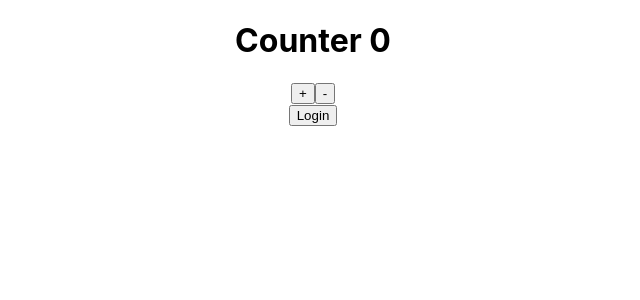
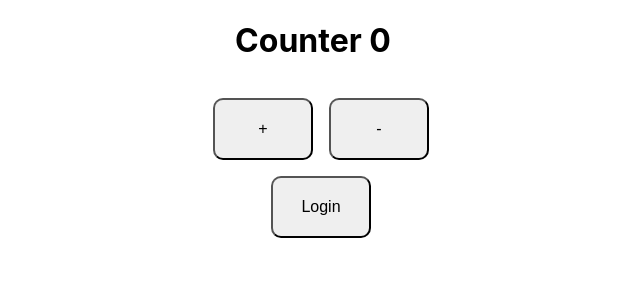
Before and after one commit to amine-amari/redux-example, a React (Create React App) app: page / in a window 1280 px wide. Shown: the top 300 px of the page, without its empty margins (327-967 px from the left). Built offline with nearby package versions, Linux system fonts and the light colour scheme.

Commit message:
added styling to buttons

```diff
--- a/src/App.css
+++ b/src/App.css
@@ -36,3 +36,16 @@
     transform: rotate(360deg);
   }
 }
+
+.button {
+  position: relative;
+  border-radius: 10px;
+  font-size: 16px;
+  padding: 20px;
+  width: 100px;
+  text-align: center;
+  text-decoration: none;
+  cursor: pointer;
+  margin-left: 1rem;
+  margin-top: 1rem;
+}
--- a/src/App.js
+++ b/src/App.js
@@ -12,14 +12,14 @@ function App() {
     <div className="App">
       <h1>Counter {counter}</h1>
       <div>
-        <button onClick={() => dispatch(increment())}>+</button>
-        <button onClick={() => dispatch(decrement())}>-</button>
+        <button className='button' onClick={() => dispatch(increment())}>+</button>
+        <button className='button' onClick={() => dispatch(decrement())}>-</button>
       </div>
 
       <div>
       {!isLogged
-        ? <button onClick={() => dispatch(logIn())}>Login</button>
-        : <div><button onClick={() => dispatch(logIn())}>Logout</button>
+        ? <button className='button' onClick={() => dispatch(logIn())}>Login</button>
+        : <div><button className='button' onClick={() => dispatch(logIn())}>Logout</button>
           <h3>Valuable Information</h3> </div>}
       </div>
 
```
